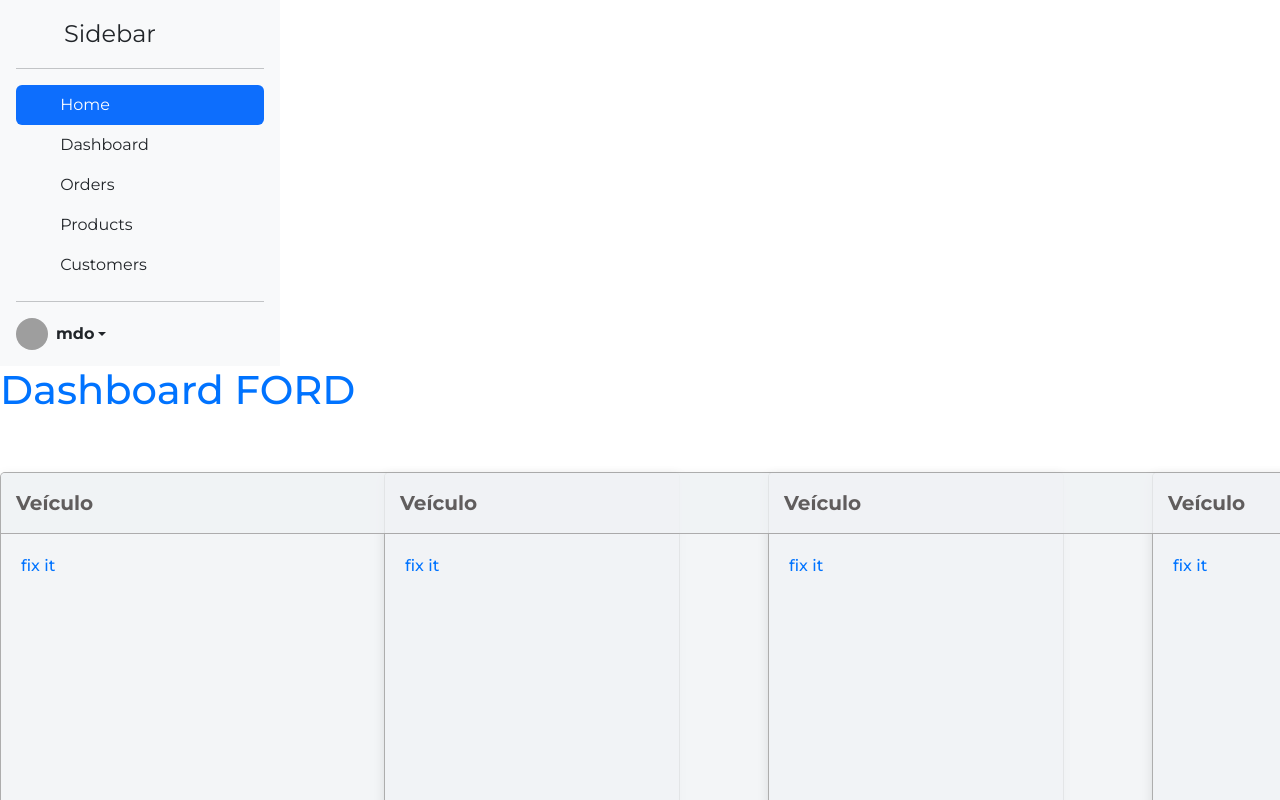
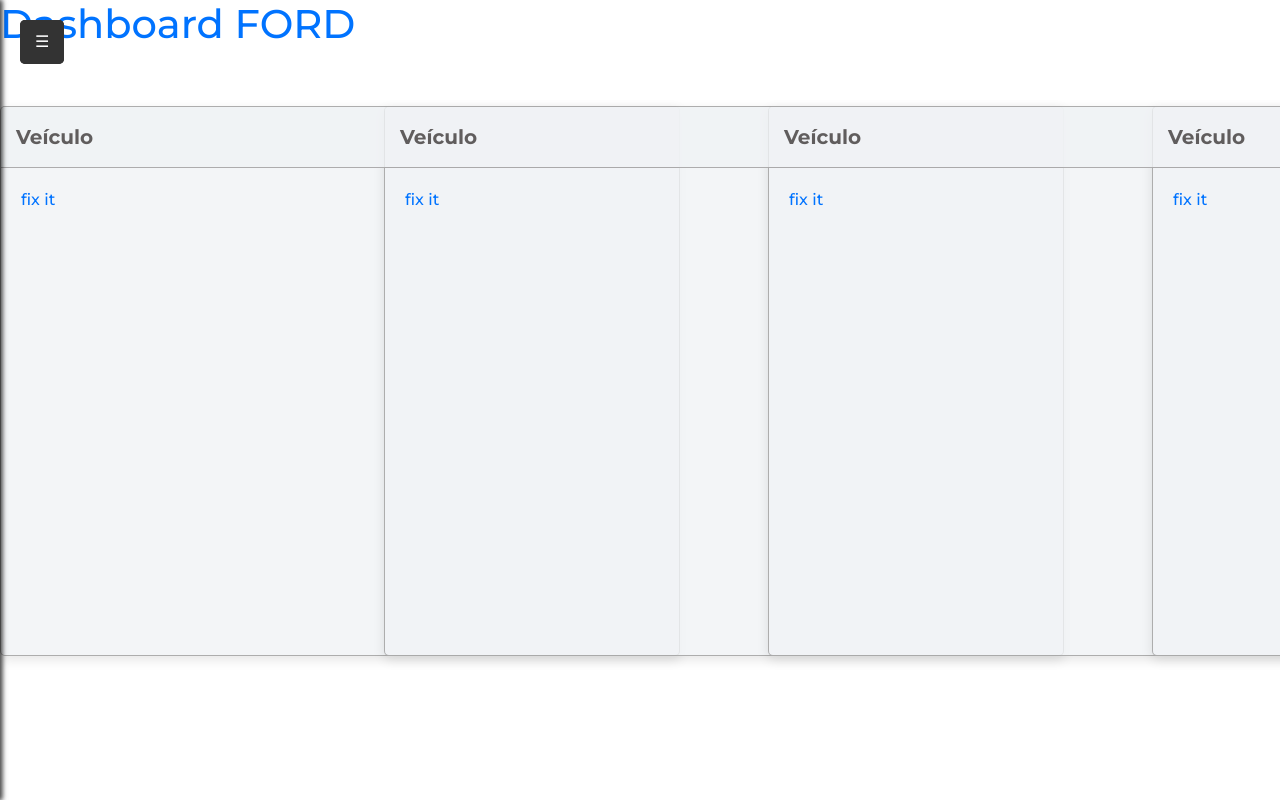
Before and after one commit to slvra/app-ford, an Angular app: page /dashboard in a window 1280 px wide. Shown: the top 800 px of the page. Built offline with nearby package versions, Linux system fonts and the light colour scheme; grey boxes are pictures that could not be loaded.

Commit message:
criando sidebar 2

```diff
--- a/src/app/app.component.html
+++ b/src/app/app.component.html
@@ -1 +1,2 @@
+<app-sidebar [links]="menuLinks"></app-sidebar>
 <router-outlet />
--- a/src/app/app.component.ts
+++ b/src/app/app.component.ts
@@ -1,15 +1,23 @@
-import { Component } from '@angular/core';
-import { RouterOutlet } from '@angular/router';
+import { Component, NgModule } from '@angular/core';
+import { CommonModule } from '@angular/common';
+import { RouterOutlet, RouterModule } from '@angular/router';
 import { LoginComponent } from './pages/login/login.component';
 import { HomeComponent } from './pages/home/home.component';
 import { DashboardComponent } from './pages/dashboard/dashboard.component';
+import { SidebarComponent } from './components/sidebar/sidebar.component';
+
 
 @Component({
   selector: 'app-root',
-  imports: [RouterOutlet],
+  imports: [RouterOutlet, SidebarComponent, CommonModule, RouterModule],
   templateUrl: './app.component.html',
   styleUrl: './app.component.css'
 })
 export class AppComponent {
   title = 'app-ford';
+  menuLinks = [
+    { label: 'Início', route: '/home' },
+    { label: 'Sobre', route: '/sobre' },
+    { label: 'Contato', route: '/contato' }
+  ];
 }
--- a/src/app/components/sidebar/sidebar.component.css
+++ b/src/app/components/sidebar/sidebar.component.css
@@ -0,0 +1,55 @@
+.menu-button {
+    position: fixed;
+    top: 20px;
+    left: 20px;
+    z-index: 1001;
+    background-color: #333;
+    color: white;
+    border: none;
+    padding: 10px 15px;
+    border-radius: 5px;
+    cursor: pointer;
+  }
+
+  .sidebar {
+    position: fixed;
+    top: 0;
+    left: -250px;
+    width: 250px;
+    height: 100%;
+    background-color: #444;
+    color: white;
+    padding: 20px;
+    box-shadow: 2px 0 5px rgba(0,0,0,0.5);
+    transition: left 0.3s ease;
+    z-index: 1002;
+  }
+
+  .sidebar.active {
+    left: 0;
+  }
+
+  .overlay {
+    position: fixed;
+    top: 0;
+    left: 0;
+    width: 100vw;
+    height: 100vh;
+    background-color: rgba(0, 0, 0, 0.5);
+    z-index: 1000;
+    display: none;
+  }
+
+  .overlay.active {
+    display: block;
+  }
+
+  .sidebar-logo {
+    text-align: center;
+    margin-bottom: 20px;
+  }
+
+  .sidebar-logo img {
+    max-width: 150px;
+    height: auto;
+  }
--- a/src/app/components/sidebar/sidebar.component.html
+++ b/src/app/components/sidebar/sidebar.component.html
@@ -1,4 +1,25 @@
-<div class="d-flex flex-column flex-shrink-0 p-3 bg-light" style="width: 280px;">
+<button class="menu-button" (click)="toggleSidebar()">☰</button>
+
+<div class="sidebar" [class.active]="hideShow">
+  <div class="sidebar-logo" *ngIf="logo">
+    <img [src]="logo"  />
+  </div>
+
+    <h2>Menu</h2>
+    <ul>
+      <li *ngFor="let link of links">
+        <a [routerLink]="link.route" (click)="toggleSidebar()">{{ link.label }}</a>
+      </li>
+    </ul>
+  </div>
+
+<!-- Fundo escurecido -->
+<div class="overlay" [class.active]="hideShow" (click)="toggleSidebar()"></div>
+
+
+
+
+<!-- <div class="d-flex flex-column flex-shrink-0 p-3 bg-light" style="width: 280px;">
   <a href="/" class="d-flex align-items-center mb-3 mb-md-0 me-md-auto link-dark text-decoration-none">
     <svg class="bi me-2" width="40" height="32"><use xlink:href="#bootstrap"></use></svg>
     <span class="fs-4">Sidebar</span>
@@ -50,4 +71,4 @@
       <li><a class="dropdown-item" href="#">Sign out</a></li>
     </ul>
   </div>
-</div>
+</div> -->
--- a/src/app/components/sidebar/sidebar.component.ts
+++ b/src/app/components/sidebar/sidebar.component.ts
@@ -1,11 +1,25 @@
-import { Component } from '@angular/core';
+import { Component, Input, NgModule } from '@angular/core';
+import { CommonModule } from '@angular/common';
+import { RouterOutlet, RouterModule } from '@angular/router';
+
+interface SidebarLink {
+  label: string;
+  route: string;
+}
 
 @Component({
   selector: 'app-sidebar',
-  imports: [],
+  imports: [CommonModule, RouterModule],
   templateUrl: './sidebar.component.html',
-  styleUrl: './sidebar.component.css'
+  styleUrls: ['./sidebar.component.css']
 })
 export class SidebarComponent {
+  hideShow = false;
 
+  @Input() links: SidebarLink[] = [];
+  @Input() logo: string = '';
+
+  toggleSidebar(): void {
+    this.hideShow = !this.hideShow;
+  }
 }
```
